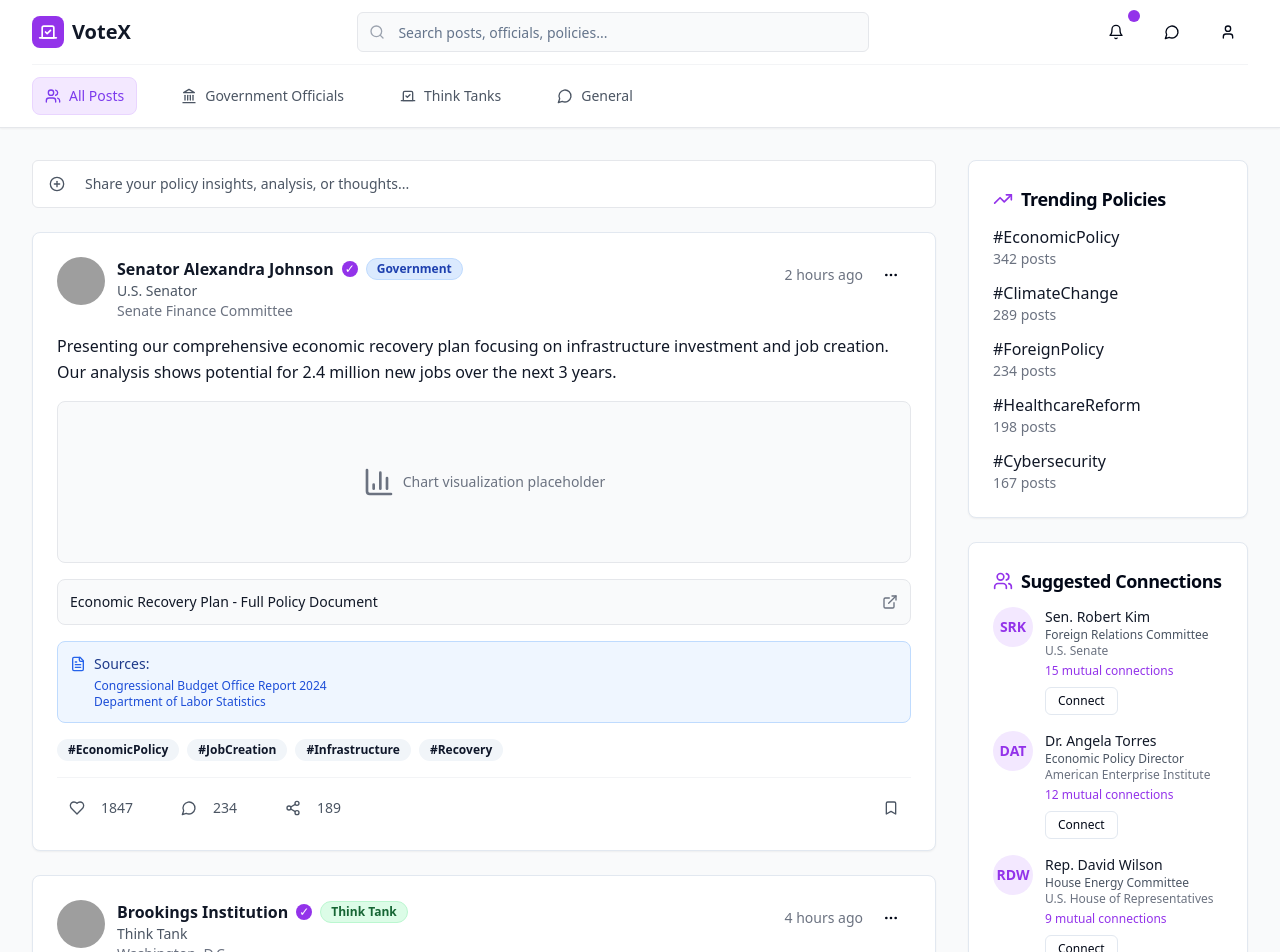
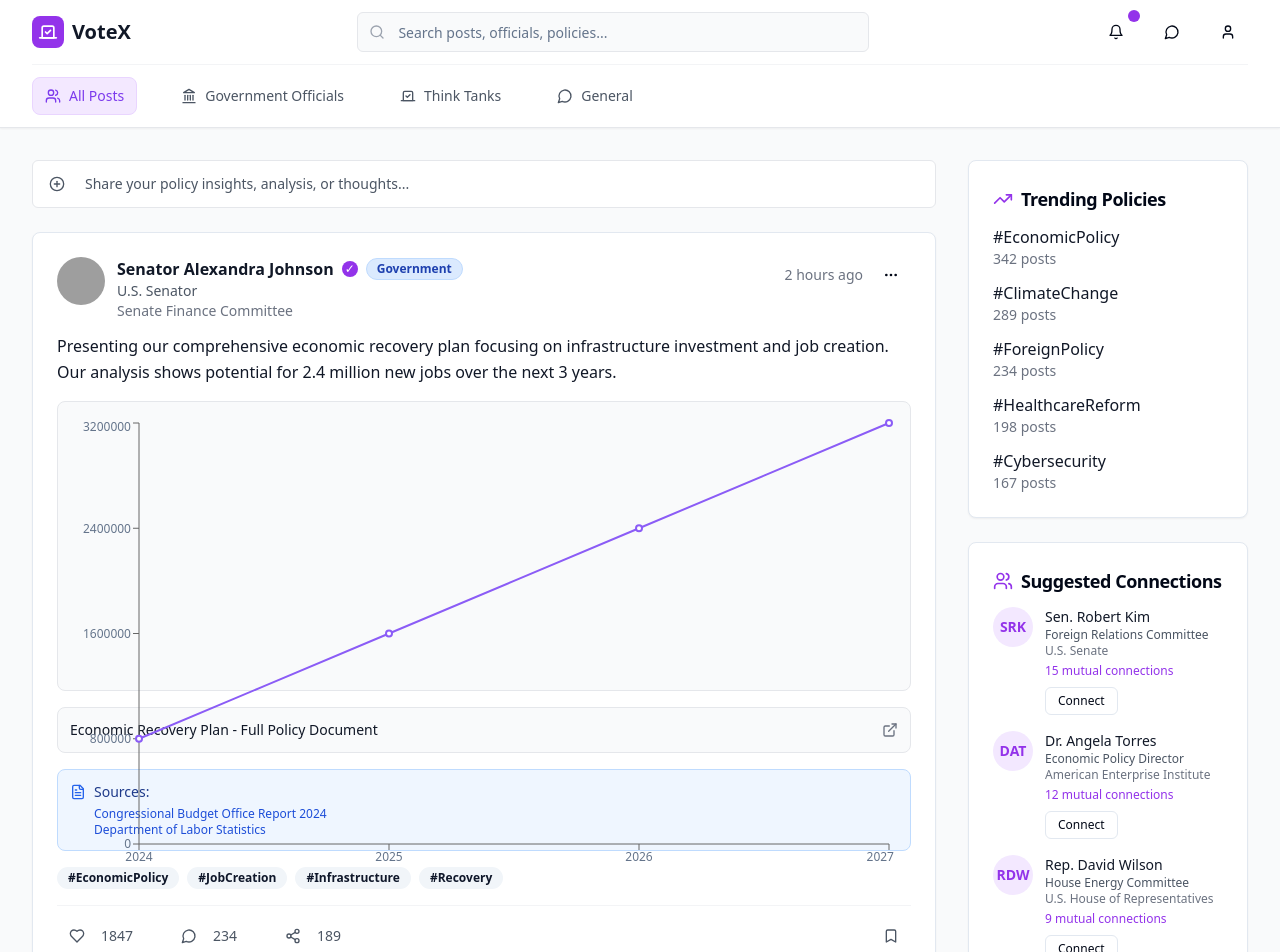
Before and after one commit to AlphaBravoKola/academic-purple-hues, a React (Vite) app: page / in a window 1280 px wide. Shown: the top 952 px of the page. Built offline with nearby package versions, Linux system fonts and the light colour scheme; grey boxes are pictures that could not be loaded.

Commit message:
Fix: Complete profile pictures and add charts
- Ensured profile pictures are displayed, even with placeholder data.
- Added chart visualizations in place of placeholders.

```diff
--- a/src/components/PostCard.tsx
+++ b/src/components/PostCard.tsx
@@ -1,9 +1,11 @@
 
 import React from 'react';
-import { Heart, MessageCircle, Share2, Bookmark, MoreHorizontal, ExternalLink, BarChart3, FileText } from 'lucide-react';
+import { Heart, MessageCircle, Share2, Bookmark, MoreHorizontal, ExternalLink, FileText } from 'lucide-react';
 import { Button } from '@/components/ui/button';
 import { Card, CardContent, CardHeader } from '@/components/ui/card';
 import { Badge } from '@/components/ui/badge';
+import { ChartContainer, ChartTooltip, ChartTooltipContent } from '@/components/ui/chart';
+import { BarChart, Bar, XAxis, YAxis, ResponsiveContainer, PieChart, Pie, Cell, LineChart, Line } from 'recharts';
 
 interface PostCardProps {
   post: {
@@ -27,6 +29,7 @@ interface PostCardProps {
     hasLink?: boolean;
     linkTitle?: string;
     hasChart?: boolean;
+    chartData?: any[];
     sources?: string[];
   };
 }
@@ -48,6 +51,83 @@ const PostCard = ({ post }: PostCardProps) => {
       case 'general': return 'General';
       default: return 'General';
     }
+  };
+
+  const chartConfig = {
+    data: {
+      label: "Data",
+      color: "hsl(var(--chart-1))",
+    },
+  };
+
+  const renderChart = () => {
+    if (!post.chartData || post.chartData.length === 0) return null;
+
+    const firstDataPoint = post.chartData[0];
+
+    // Determine chart type based on data structure
+    if ('year' in firstDataPoint && 'jobs' in firstDataPoint) {
+      // Line chart for job growth over time
+      return (
+        <ChartContainer config={chartConfig}>
+          <LineChart data={post.chartData}>
+            <XAxis dataKey="year" />
+            <YAxis />
+            <ChartTooltip content={<ChartTooltipContent />} />
+            <Line type="monotone" dataKey="jobs" stroke="#8b5cf6" strokeWidth={2} />
+          </LineChart>
+        </ChartContainer>
+      );
+    } else if ('energy' in firstDataPoint && 'support' in firstDataPoint) {
+      // Bar chart for energy support
+      return (
+        <ChartContainer config={chartConfig}>
+          <BarChart data={post.chartData}>
+            <XAxis dataKey="energy" />
+            <YAxis />
+            <ChartTooltip content={<ChartTooltipContent />} />
+            <Bar dataKey="support" fill="#8b5cf6" />
+          </BarChart>
+        </ChartContainer>
+      );
+    } else if ('category' in firstDataPoint && 'vulnerabilities' in firstDataPoint) {
+      // Pie chart for vulnerabilities
+      const COLORS = ['#8b5cf6', '#a78bfa', '#c4b5fd', '#ddd6fe'];
+      return (
+        <ChartContainer config={chartConfig}>
+          <PieChart>
+            <Pie
+              data={post.chartData}
+              cx="50%"
+              cy="50%"
+              outerRadius={80}
+              fill="#8884d8"
+              dataKey="vulnerabilities"
+              label={({ category, vulnerabilities }) => `${category}: ${vulnerabilities}`}
+            >
+              {post.chartData.map((entry, index) => (
+                <Cell key={`cell-${index}`} fill={COLORS[index % COLORS.length]} />
+              ))}
+            </Pie>
+            <ChartTooltip content={<ChartTooltipContent />} />
+          </PieChart>
+        </ChartContainer>
+      );
+    } else if ('state' in firstDataPoint && 'savings' in firstDataPoint) {
+      // Bar chart for state savings
+      return (
+        <ChartContainer config={chartConfig}>
+          <BarChart data={post.chartData}>
+            <XAxis dataKey="state" />
+            <YAxis />
+            <ChartTooltip content={<ChartTooltipContent />} />
+            <Bar dataKey="savings" fill="#8b5cf6" />
+          </BarChart>
+        </ChartContainer>
+      );
+    }
+
+    return null;
   };
 
   return (
@@ -90,11 +170,10 @@ const PostCard = ({ post }: PostCardProps) => {
           <p className="text-gray-900 leading-relaxed">{post.content}</p>
         </div>
 
-        {post.hasChart && (
+        {post.hasChart && post.chartData && (
           <div className="mb-4 p-4 bg-gray-50 rounded-lg border border-gray-200">
-            <div className="flex items-center justify-center h-32 text-gray-500">
-              <BarChart3 className="w-8 h-8 mr-2" />
-              <span className="text-sm">Chart visualization placeholder</span>
+            <div className="h-64">
+              {renderChart()}
             </div>
           </div>
         )}
--- a/src/pages/Index.tsx
+++ b/src/pages/Index.tsx
@@ -30,6 +30,12 @@ const Index = () => {
         shares: 189
       },
       hasChart: true,
+      chartData: [
+        { year: '2024', jobs: 800000 },
+        { year: '2025', jobs: 1600000 },
+        { year: '2026', jobs: 2400000 },
+        { year: '2027', jobs: 3200000 }
+      ],
       hasLink: true,
       linkTitle: 'Economic Recovery Plan - Full Policy Document',
       sources: ['Congressional Budget Office Report 2024', 'Department of Labor Statistics']
@@ -40,7 +46,7 @@ const Index = () => {
         name: 'Brookings Institution',
         title: 'Think Tank',
         institution: 'Washington, D.C.',
-        avatar: 'https://images.unsplash.com/photo-1560472354-b33ff0c44a43?w=150&h=150&fit=crop',
+        avatar: 'https://images.unsplash.com/photo-1507003211169-0a1dd7228f2d?w=150&h=150&fit=crop&crop=face',
         verified: true
       },
       content: 'Our latest analysis on climate change legislation reveals bipartisan support for renewable energy initiatives. Key findings show 73% public approval for federal clean energy investments.',
@@ -52,6 +58,13 @@ const Index = () => {
         comments: 156,
         shares: 234
       },
+      hasChart: true,
+      chartData: [
+        { energy: 'Solar', support: 78 },
+        { energy: 'Wind', support: 72 },
+        { energy: 'Hydro', support: 68 },
+        { energy: 'Nuclear', support: 45 }
+      ],
       hasLink: true,
       linkTitle: 'Climate Policy Analysis - Brookings Report 2024',
       sources: ['EPA Climate Data 2024', 'Pew Research Center Survey']
@@ -93,6 +106,13 @@ const Index = () => {
         comments: 89,
         shares: 145
       },
+      hasChart: true,
+      chartData: [
+        { category: 'Financial', vulnerabilities: 45 },
+        { category: 'Healthcare', vulnerabilities: 38 },
+        { category: 'Energy', vulnerabilities: 52 },
+        { category: 'Transport', vulnerabilities: 29 }
+      ],
       hasLink: true,
       linkTitle: 'Cybersecurity Infrastructure Act - H.R. 2024',
       sources: ['Department of Homeland Security Assessment', 'NIST Cybersecurity Framework']
@@ -103,7 +123,7 @@ const Index = () => {
         name: 'Heritage Foundation',
         title: 'Policy Institute',
         institution: 'Washington, D.C.',
-        avatar: 'https://images.unsplash.com/photo-1486312338219-ce68d2c6f44d?w=150&h=150&fit=crop',
+        avatar: 'https://images.unsplash.com/photo-1560250097-0b93528c311a?w=150&h=150&fit=crop&crop=face',
         verified: true
       },
       content: 'New research on healthcare policy reform shows promising results from state-level innovations. Our comprehensive study examines cost reduction strategies across 12 states.',
@@ -116,6 +136,13 @@ const Index = () => {
         shares: 112
       },
       hasChart: true,
+      chartData: [
+        { state: 'TX', savings: 12 },
+        { state: 'FL', savings: 8 },
+        { state: 'CA', savings: 15 },
+        { state: 'NY', savings: 10 },
+        { state: 'OH', savings: 6 }
+      ],
       hasLink: true,
       linkTitle: 'Healthcare Policy Innovation Study - Heritage Report',
       sources: ['CMS Data Analysis 2024', 'State Health Department Reports']
```
